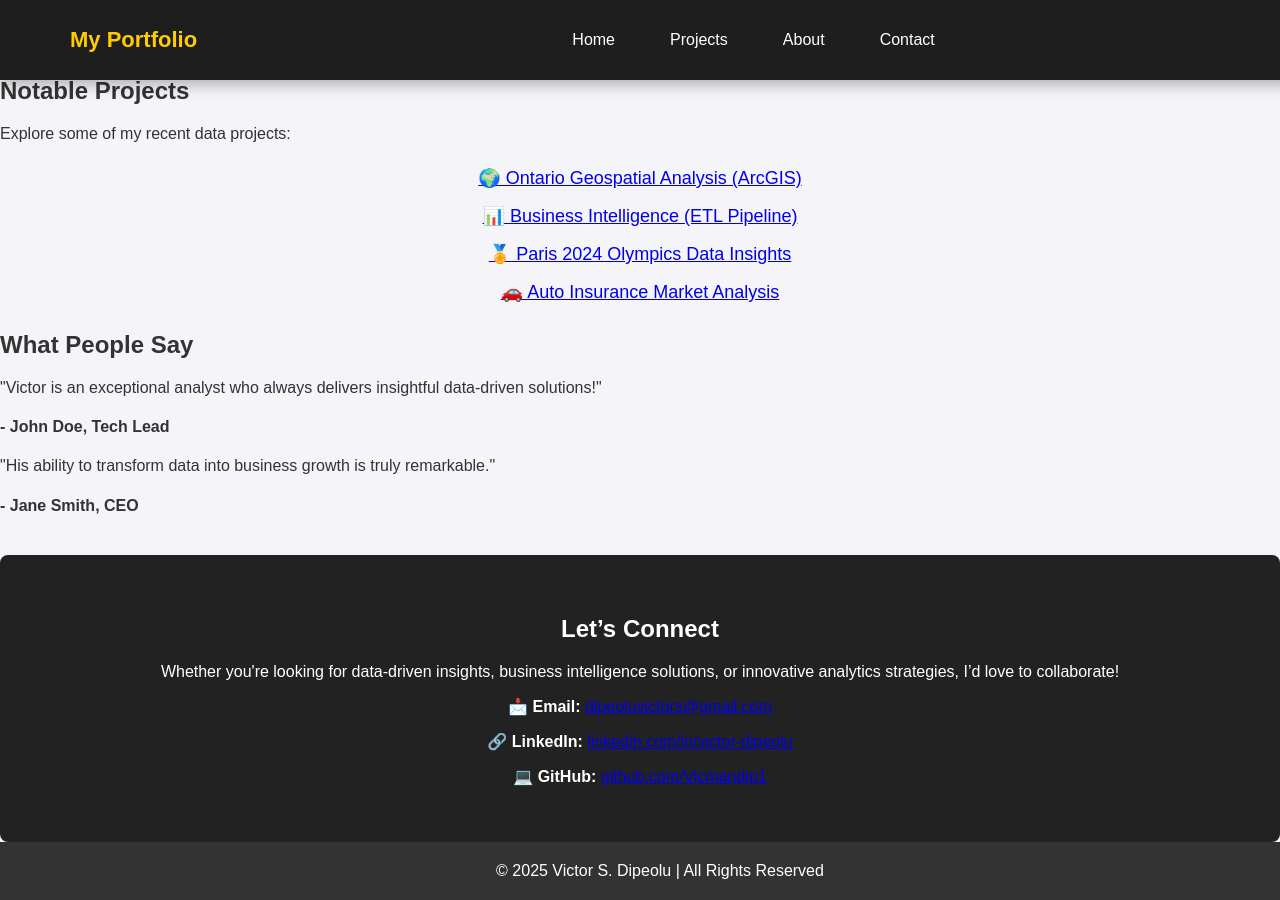
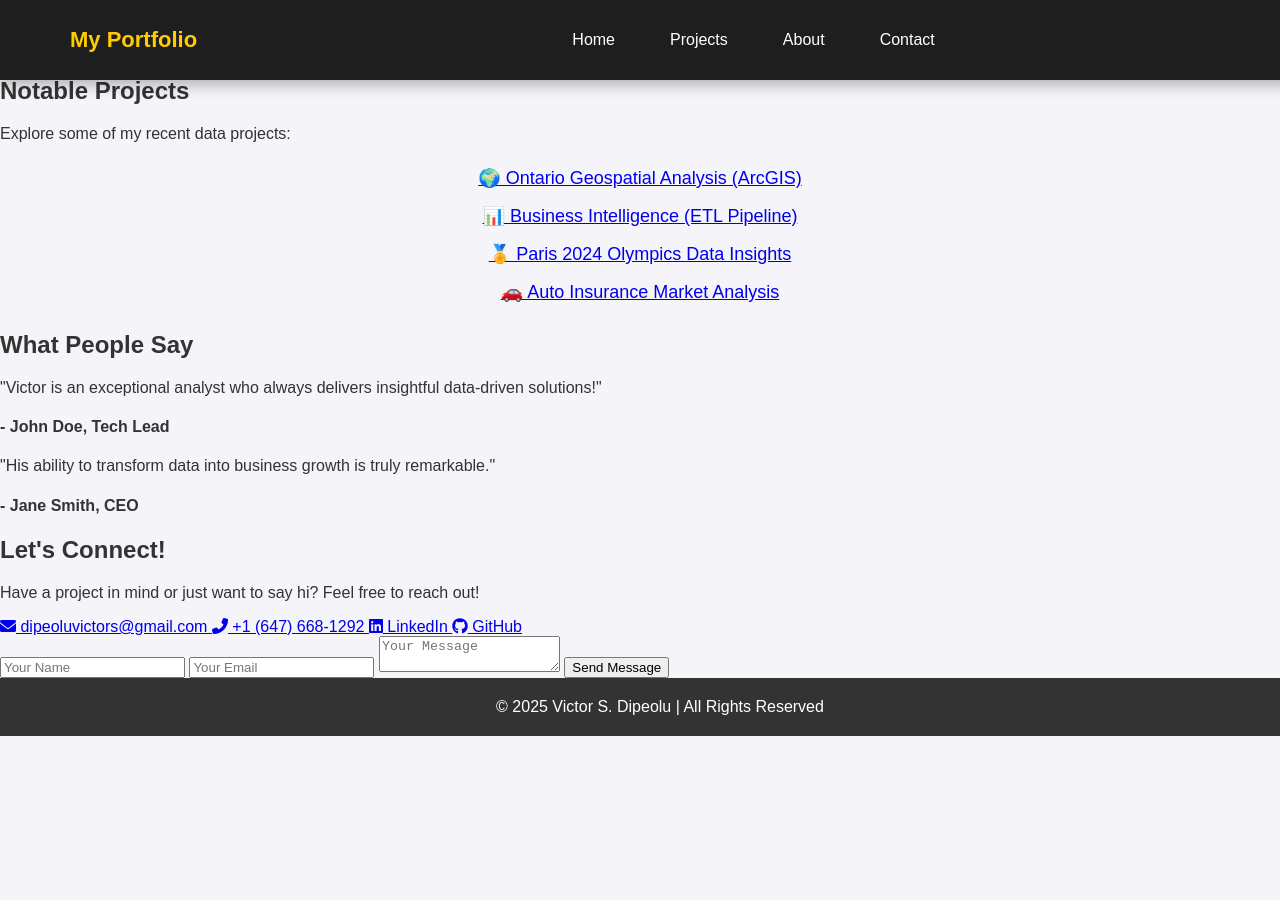
Before and after one commit to Vicmandip1/Portfolio, a Jekyll site: the page about.html, which Jekyll copies as it is, in a window 1280 px wide and 900 px high, scrolled down 2969 px. Built offline with Jekyll 4.4.1, drawn with Linux system fonts in a browser that asks for light colours; after the commit the page ends 3705 px from its top, so only the background shows below that.

Commit message:
Update about.html

```diff
--- a/about.html
+++ b/about.html
@@ -183,19 +183,32 @@
     </div>
 </section>
 
-    <!-- Contact & Call-to-Action -->
-<section class="contact">
-    <div class="container">
-        <h2>Let’s Connect</h2>
-        <p>
-            Whether you're looking for data-driven insights, business intelligence solutions, or innovative analytics strategies, I’d love to collaborate!
-        </p>
-        <p><b>📩 Email:</b> <a href="mailto:dipeoluvictors@gmail.com">dipeoluvictors@gmail.com</a></p>
-        <p><b>🔗 LinkedIn:</b> <a href="https://linkedin.com/in/victor-dipeolu-685893267" target="_blank">linkedin.com/in/victor-dipeolu</a></p>
-        <p><b>💻 GitHub:</b> <a href="https://github.com/Vicmandip1" target="_blank">github.com/Vicmandip1</a></p>
+ <section class="contact-section">
+    <h2>Let's Connect!</h2>
+    <p>Have a project in mind or just want to say hi? Feel free to reach out!</p>
+
+    <div class="contact-icons">
+        <a href="mailto:dipeoluvictors@gmail.com" class="contact-link">
+            <i class="fas fa-envelope"></i> dipeoluvictors@gmail.com
+        </a>
+        <a href="tel:+16476681292" class="contact-link">
+            <i class="fas fa-phone-alt"></i> +1 (647) 668-1292
+        </a>
+        <a href="https://linkedin.com/in/victor-dipeolu-685893267" target="_blank" class="contact-link">
+            <i class="fab fa-linkedin"></i> LinkedIn
+        </a>
+        <a href="https://github.com/Vicmandip1" target="_blank" class="contact-link">
+            <i class="fab fa-github"></i> GitHub
+        </a>
     </div>
+
+    <form class="contact-form">
+        <input type="text" placeholder="Your Name" required>
+        <input type="email" placeholder="Your Email" required>
+        <textarea placeholder="Your Message" required></textarea>
+        <button type="submit">Send Message</button>
+    </form>
 </section>
-
 <!-- Footer -->
 <footer>
     <p>&copy; 2025 Victor S. Dipeolu | All Rights Reserved</p>
```
